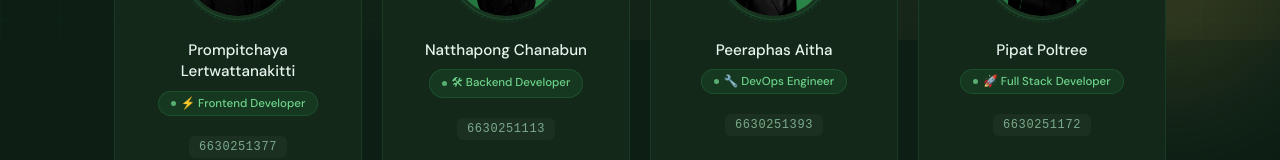
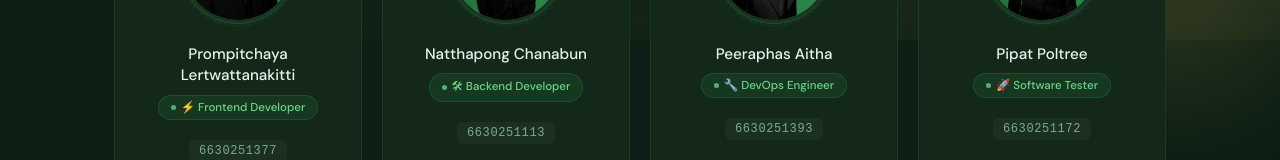
Before and after one commit to DIonpeace/devop880-pipeline, a React (Vite) app: page / in a window 1280 px wide. Shown: the part 760-920 px from the top of the page. Built offline with nearby package versions, Linux system fonts and the light colour scheme.

Commit message:
Update role for Pipat Poltree and adjust card styles in App component

```diff
--- a/src/App.jsx
+++ b/src/App.jsx
@@ -4,7 +4,7 @@ const students = [
   { name: 'Prompitchaya Lertwattanakitti', id: '6630251377', role: 'Frontend Developer',  icon: '⚡', image: '/ptc.png' },
   { name: 'Natthapong Chanabun',           id: '6630251113', role: 'Backend Developer',   icon: '🛠', image: '/dy.png' },
   { name: 'Peeraphas Aitha',               id: '6630251393', role: 'DevOps Engineer',     icon: '🔧', image: '/Time.png' },
-  { name: 'Pipat Poltree',                 id: '6630251172', role: 'Full Stack Developer', icon: '🚀', image: '/peach.png' },
+  { name: 'Pipat Poltree',                 id: '6630251172', role: 'Software Tester', icon: '🚀', image: '/peach.png' },
 ];
 
 /* ── Particle canvas ─────────────────────────────────── */
@@ -262,7 +262,7 @@ export default function App() {
         /* Grid */
         .ku-grid-cards {
           display:grid;
-          grid-template-columns:repeat(auto-fit,minmax(230px,1fr));
+          grid-template-columns:repeat(auto-fit,minmax(245px,1fr));
           gap:20px; margin-top:8px;
         }
 
@@ -270,7 +270,7 @@ export default function App() {
         .ku-card {
           background:var(--surface);
           border:1px solid rgba(45,140,78,.2);
-          border-radius:20px;padding:32px 24px;text-align:center;
+          border-radius:22px;padding:36px 28px;text-align:center;
           position:relative;overflow:hidden;cursor:default;
           transition:transform .4s cubic-bezier(.16,1,.3,1),border-color .3s,box-shadow .4s;
           animation:cardIn .7s cubic-bezier(.16,1,.3,1) both;
```
